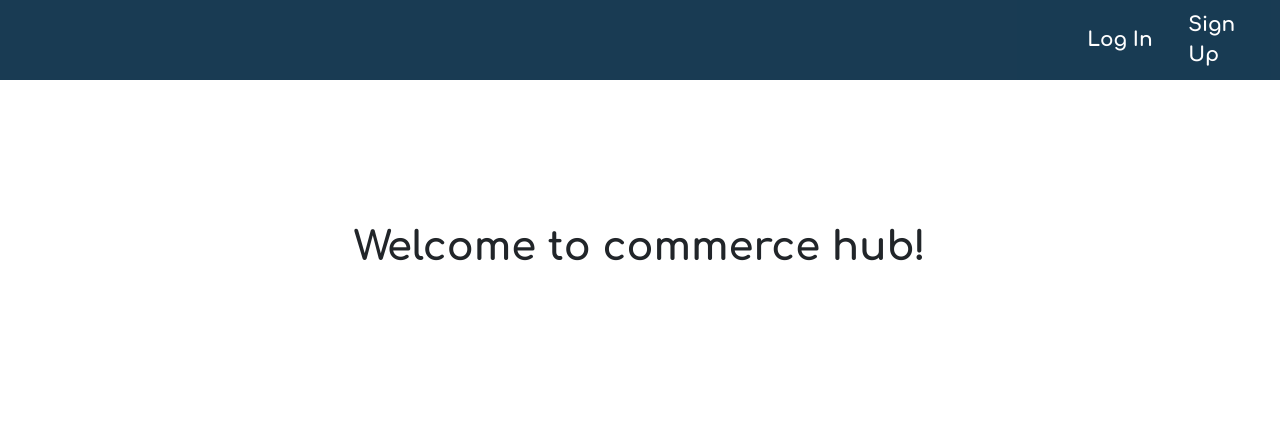
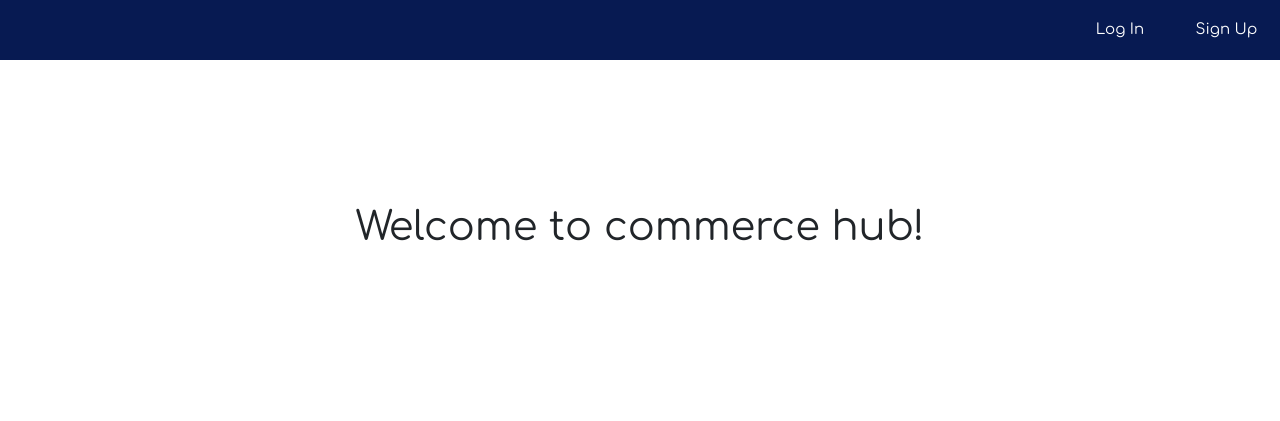
Before and after one commit to le-minhphuc/CommerceHub, a Flask app: page /home in a window 1280 px wide. Shown: the top 421 px of the page. Run offline with Flask 2, Linux system fonts and the light colour scheme; some libraries are stand-ins or nearby versions.

Commit message:
app/static/css: change font, font-size and height

```diff
--- a/app/static/css/home.css
+++ b/app/static/css/home.css
@@ -1,16 +1,16 @@
 body {
-    font-family: 'comfortaa-bold', sans-serif;
+    font-family: 'comfortaa-regular', sans-serif;
 }
 
 .commerce-hub-navbar {
-    height: 80px;
-    background-color: #002641;
-    opacity: 0.9;
+    height: 60px;
+    background-color: #071A52;
+    opacity: 1.0;
 }
 
 .commerce-hub-navbar-text {
-    height: 80px;
-    font-size: 20px;
+    height: 60px;
+    font-size: 15px;
     color: #FFFFFF;
     display:flex;
     align-items: center;
```
